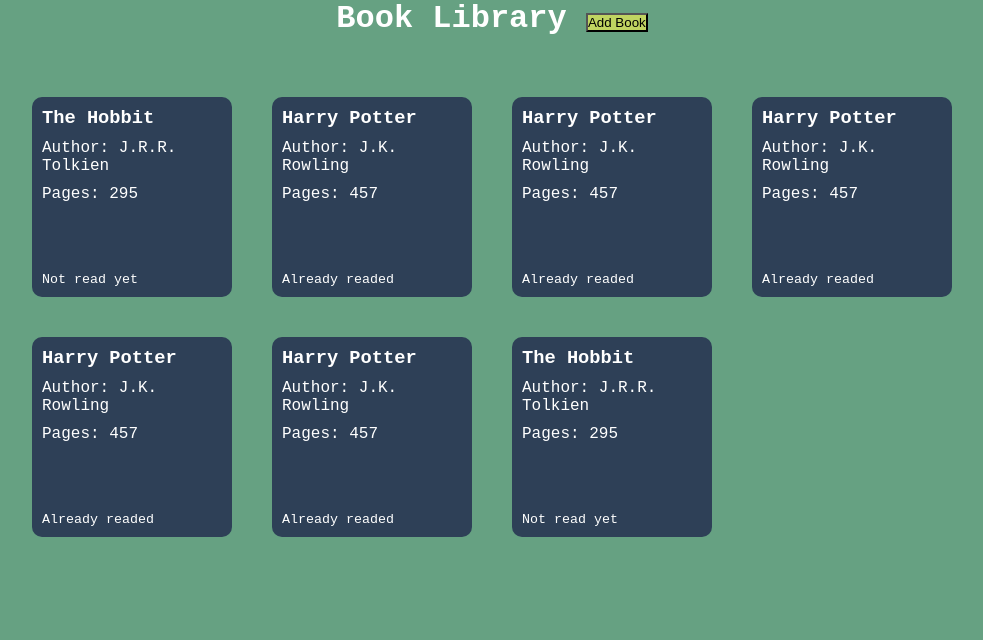
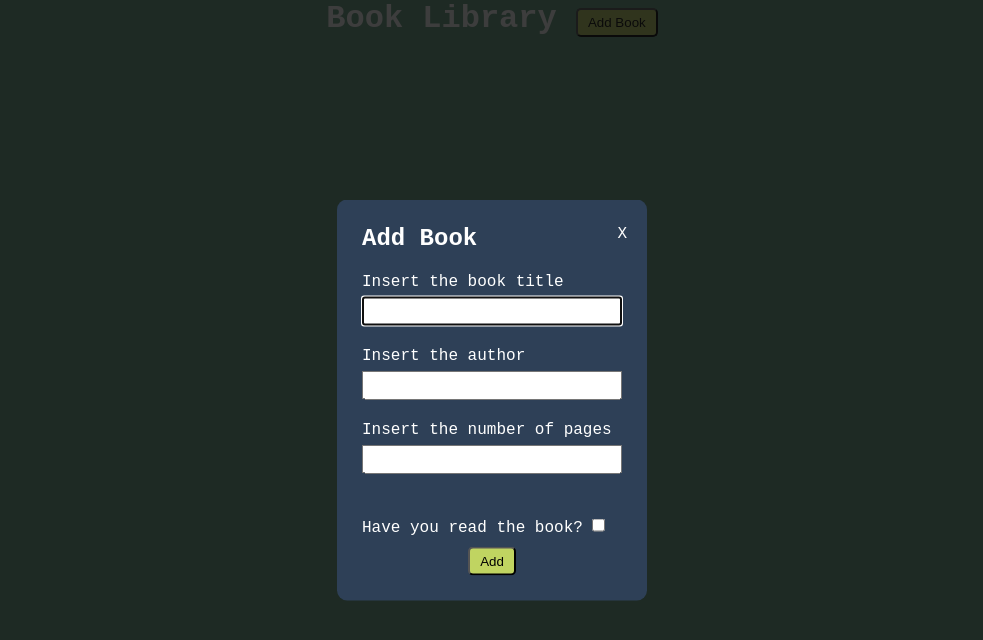
Before and after one commit to guigocae/odin-library, a plain HTML site: page index.html in a window 1280 px wide. Both pictures are taken after a click on the button "Add Book". Shown: the whole page, without its empty margins (148-1131 px from the left). Drawn offline with Linux system fonts and the light colour scheme.

Commit message:
feat: add possibility to set new book to library

```diff
--- a/index.css
+++ b/index.css
@@ -38,10 +38,55 @@
     grid-template-columns: repeat(auto-fill, 200px);
 }
 
-.books small {
-    margin-top: auto;
+.books small { margin-top: auto; }
+
+.addBook {
+    background-color: #C0D461;
+    padding: 5px 10px;
+    border-radius: 5px;
+    cursor: pointer;
 }
 
-#addBook {
-    background-color: #C0D461;
+.modal-addBook {
+    position: absolute;
+    top: 50%;
+    left: 50%;
+    transform: translate(-50%, -50%);
+    background-color: #2E4057;
+    padding: 25px;
+    border: none;
+    border-radius: 10px;
+    min-width: 310px;
+    color: white;
 }
+
+.modal-addBook::backdrop { background-color: hsla(0, 0%, 5%, 0.8); }
+
+.input-form {
+    position: relative;
+    margin-block: 45px;
+}
+
+.input-form > input {
+    width: 100%;
+    padding: 5px;
+}
+
+.input-label {
+    position: absolute;
+    top: -24px;
+}
+
+#bookRead { accent-color: #C0D461; }
+
+.button-modal {
+    display: block;
+    margin: auto;
+    margin-top: 10px;
+}
+
+.close-button {
+    position: absolute;
+    right: 20px;
+    cursor: pointer;
+}
--- a/index.html
+++ b/index.html
@@ -10,12 +10,35 @@
 </head>
 <body>
     <div class="container">
-        <h1>Book Library <button id="addBook">Add Book</button></h1>
+        <h1>Book Library <button class="addBook" id="openModal">Add Book</button></h1>
 
         <div class="library-container"></div>
+    </div>
 
-        <div class="modal-addBook"></div>
-    </div>
+    <!-- modal add -->
+    <dialog class="modal-addBook">
+        <form action="" id="formAddBook">
+            <div class="close-button" id="closeModal">X</div>
+            <h2>Add Book</h2>
+            <div class="input-form">
+                <label for="bookTitle" class="input-label">Insert the book title</label>
+                <input type="text" id="bookTitle" maxlength="100">
+            </div>
+            <div class="input-form">
+                <label for="bookAuthor" class="input-label">Insert the author</label>
+                <input type="text" id="bookAuthor" maxlength="100">
+            </div>
+            <div class="input-form">
+                <label for="bookPages" class="input-label" min="10">Insert the number of pages</label>
+                <input type="number" id="bookPages" maxlength="100">
+            </div>
+            <div class="input-form-check">
+                <label for="bookRead">Have you read the book?</label>
+                <input type="checkbox" id="bookRead">
+            </div>
+            <input type="submit" class="addBook button-modal" value="Add"></input>
+        </form>
+    </dialog>
 
     <script src="main.js"></script>
 </body>
--- a/main.js
+++ b/main.js
@@ -8,13 +8,6 @@
     this.author = author;
     this.pages = pages;
     this.read = read;
-
-    this.info = () => {
-        let readed = "not read yet";
-        if(this.read)
-            readed = "already readed";
-        return `${title} by ${author}, ${pages} pages, ${readed}`;
-    }
 }
 
 function addBookToLibrary(title, author, pages, read) {
@@ -25,6 +18,7 @@
 
 function showBooks() {
     const grid = document.querySelector('.library-container');
+    grid.innerHTML = "";
     myLibrary.forEach((element) => {
         let read = "Not read yet";
         if(element.read)
@@ -42,16 +36,40 @@
     })
 }
 
-document.getElementById("addBook").addEventListener("click", () => {
+document.getElementById("openModal").addEventListener("click", () => {
+    document.querySelector(".modal-addBook").showModal()
+});
 
-})
+document.getElementById("closeModal").addEventListener("click", () => {
+    document.querySelector(".modal-addBook").close();
+});
 
-addBookToLibrary("The Hobbit", "J.R.R. Tolkien", 295);
-addBookToLibrary("Harry Potter", "J.K. Rowling", 457, true);
-addBookToLibrary("Harry Potter", "J.K. Rowling", 457, true);
-addBookToLibrary("Harry Potter", "J.K. Rowling", 457, true);
-addBookToLibrary("Harry Potter", "J.K. Rowling", 457, true);
-addBookToLibrary("Harry Potter", "J.K. Rowling", 457, true);
-addBookToLibrary("The Hobbit", "J.R.R. Tolkien", 295);
-console.log(myLibrary)
-showBooks();
+document.getElementById("formAddBook").addEventListener("submit", (event) => {
+    event.preventDefault();
+
+    const bookTitle = document.querySelector("#bookTitle");
+    const bookAuthor = document.querySelector("#bookAuthor");
+    const bookPages = document.querySelector("#bookPages");
+    const bookRead = document.querySelector("#bookRead").checked;
+
+    const inputs = [bookAuthor, bookTitle, bookPages];
+    let empty = 0;
+
+    inputs.forEach((input) => {
+        if(input.value == ""){
+            const element = document.querySelector(`label[for=${input.id}]`);
+            element.style.color = "red";
+            setTimeout(() => {
+                element.style.color = "white"
+            }, 500);
+            empty = 1;
+        }
+    });
+
+    if(empty)
+        return;
+
+    addBookToLibrary(bookTitle.value, bookAuthor.value, bookPages.value, bookRead);
+    showBooks();
+    console.log(myLibrary)
+});
```
